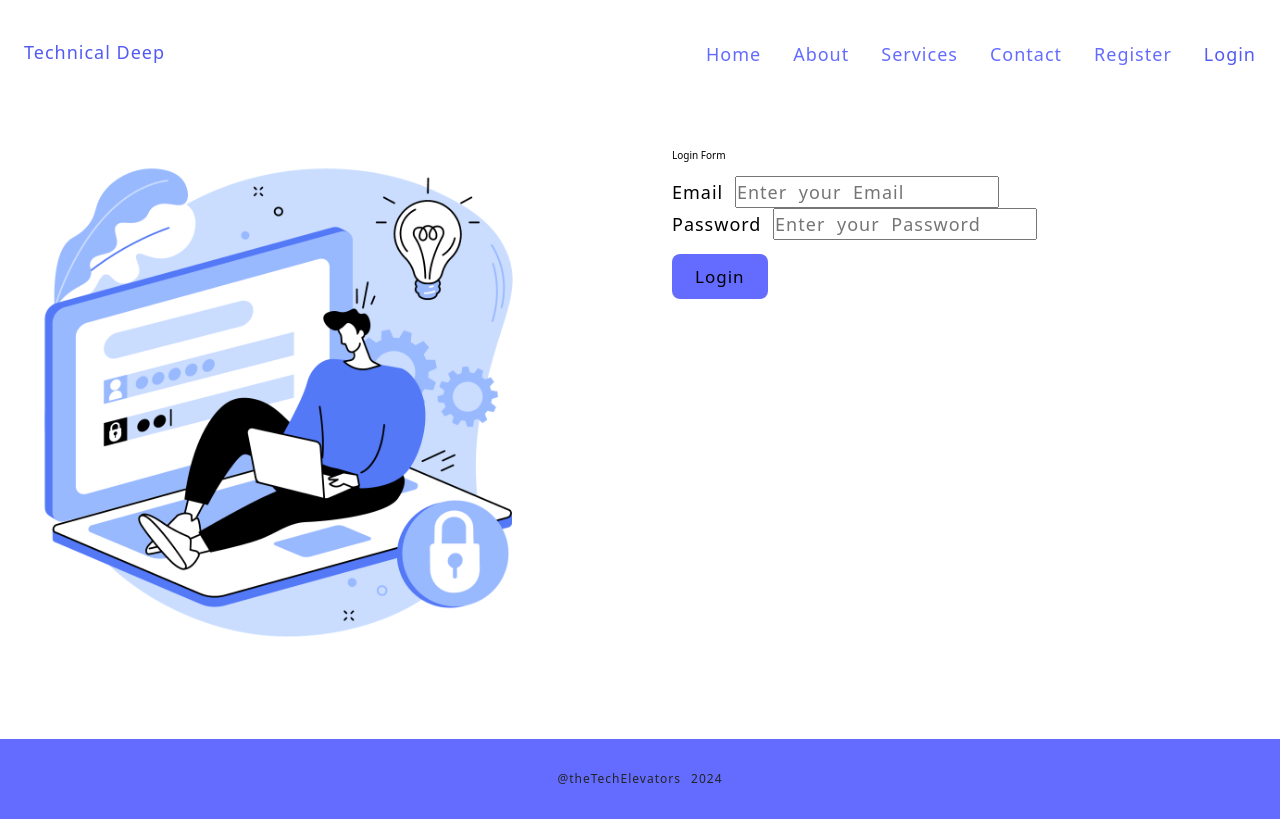
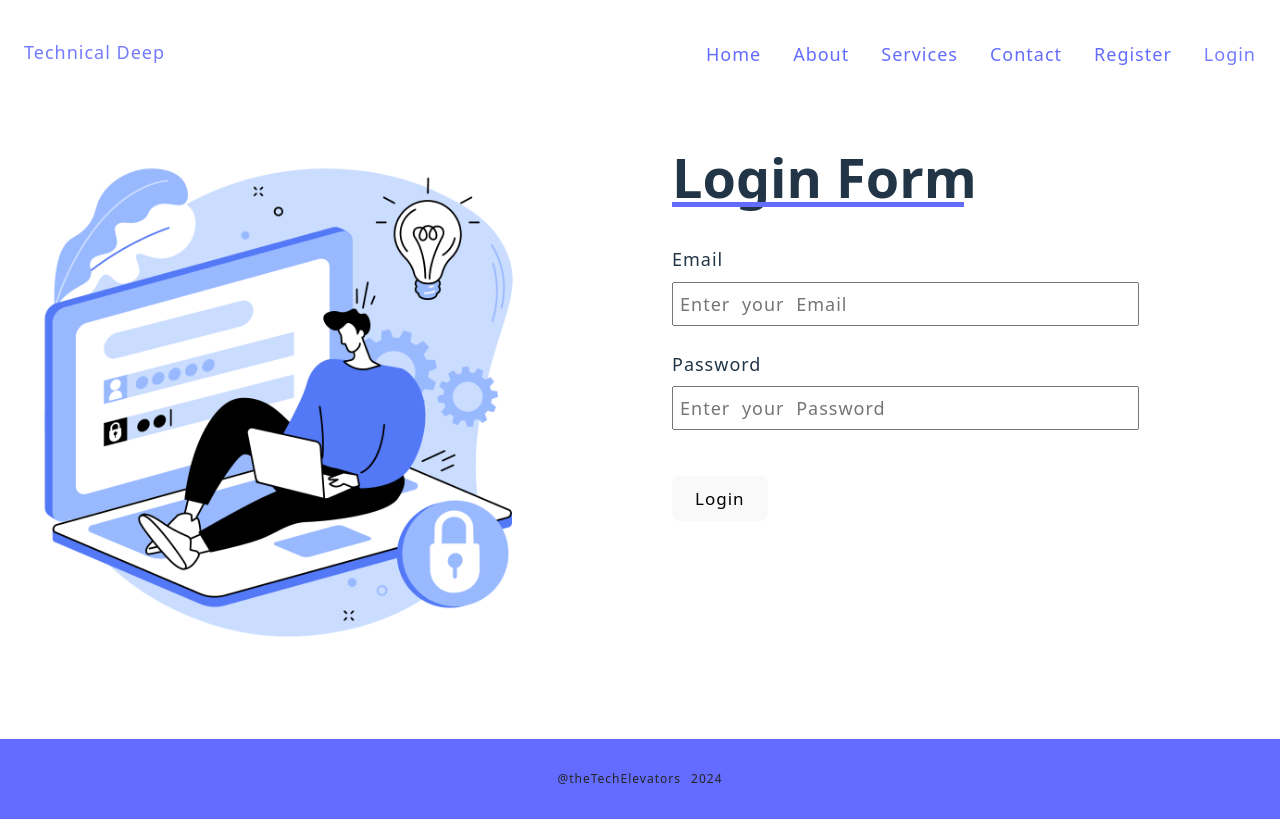
Before and after one commit to Deep-20/SerVista, a React (Vite) app in the folder client/: page /login in a window 1280 px wide. Built offline with nearby package versions, Linux system fonts and the light colour scheme.

Commit message:
Added CSS Styling to pages

```diff
--- a/client/src/index.css
+++ b/client/src/index.css
@@ -102,6 +102,37 @@ button:hover {
 a:hover,
 a.active {
   color: #535bf2;
+}
+
+.main-heading {
+  position: relative;
+  text-transform: capitalize;
+
+  &::after {
+    content: "";
+    position: absolute;
+    left: 0;
+    bottom: 0;
+    width: 50%;
+    height: 0.5rem;
+    background-color: var(--btn-color);
+  }
+}
+
+@media (prefers-color-scheme: light) {
+  :root {
+    color: #213547;
+    background-color: #ffffff;
+  }
+
+  a:hover,
+  a.active {
+    color: #747bff;
+  }
+
+  button {
+    background-color: #f9f9f9;
+  }
 }
 
 /***** Hero Section *****/
@@ -239,3 +270,95 @@ a.active {
 }
 
 /***** End Contact *****/
+
+/***** Error Page *****/
+
+#error-page {
+  display: flex;
+  align-items: center;
+  justify-content: center;
+}
+
+#error-page .content {
+  max-width: 70rem;
+  text-align: center;
+}
+
+.content h2.header {
+  font-size: 18vw;
+  line-height: 1em;
+  animation: animate 10s ease-in-out infinite;
+  background: -webkit-repeating-linear-gradient(
+    -60deg,
+    #71b7e6,
+    var(--btn-color),
+    #b98acc,
+    #ee8176,
+    #b98acc,
+    var(--btn-color),
+    #9b59b6
+  );
+
+  background-size: 500%;
+  -webkit-background-clip: text;
+  -webkit-text-fill-color: transparent;
+  text-shadow: 1px 1px 2px rgba(255, 255, 255, 0.25);
+  position: relative;
+}
+
+@keyframes animate {
+  0% {
+    background-position: 0 0;
+  }
+
+  25% {
+    background-position: 100% 0;
+  }
+
+  50% {
+    background-position: 100% 100%;
+  }
+
+  75% {
+    background-position: 0 100%;
+  }
+
+  100% {
+    background-position: 0 0;
+  }
+}
+
+/***** Registration Section *****/
+
+.section-registration {
+  padding: 0 3.2rem;
+
+  & .container {
+    padding-top: 3.2rem;
+    align-items: center;
+  }
+
+  & img {
+    width: 80%;
+    height: auto;
+  }
+}
+
+.registration-form,
+.login-form {
+  & label {
+    display: block;
+    margin: 2.4rem 0 0.8rem 0;
+    text-transform: capitalize;
+  }
+
+  & input {
+    width: 80%;
+    padding: 0.6rem 0.6rem;
+  }
+
+  & button {
+    margin-top: 3.2rem;
+  }
+}
+/***** End Registration *****/
--- a/client/src/pages/About.jsx
+++ b/client/src/pages/About.jsx
@@ -1,3 +1,5 @@
+import { Analytics } from "../components/Analytics";
+
 export const About = () => {
   return (
     <>
@@ -51,6 +53,8 @@ export const About = () => {
           </div>
         </div>
       </div>
+
+      <Analytics />
     </>
   );
 };
--- a/client/src/pages/Contact.jsx
+++ b/client/src/pages/Contact.jsx
@@ -25,7 +25,7 @@ export const Contact = () => {
     <>
       <section className="section-contact">
         <div className="contact-content container">
-          <h1 className="main-heading"> Contact Us </h1>{" "}
+          <h1 className="main-heading"> Contact Us </h1>
         </div>
         <div className="container grid grid-two-cols">
           <div className="contact-img">
--- a/client/src/pages/Home.jsx
+++ b/client/src/pages/Home.jsx
@@ -1,3 +1,5 @@
+import { Analytics } from "../components/Analytics";
+
 export const Home = () => {
   return (
     <>
@@ -36,26 +38,7 @@ export const Home = () => {
       </main>
 
       {/* 2nd Section  */}
-      <section className="section-analytics">
-        <div className="container grid grid-four-cols">
-          <div className="div1">
-            <h2> 50+ </h2>
-            <p> registered companies </p>
-          </div>
-          <div className="div1">
-            <h2>100,00+ </h2>
-            <p>happy clients</p>
-          </div>
-          <div className="div1">
-            <h2> %00+</h2>
-            <p>Well Known Developers</p>
-          </div>
-          <div className="div1">
-            <h2> 24/7 </h2>
-            <p>service</p>
-          </div>
-        </div>
-      </section>
+      <Analytics />
 
       {/* 3rd section  */}
       <section className="section-hero">
--- a/client/src/pages/Login.jsx
+++ b/client/src/pages/Login.jsx
@@ -36,7 +36,9 @@ export const Login = () => {
                 />
               </div>
               <div className="login-form">
-                <div className="main-header mb3"> Login Form </div>
+                <div className="main-heading mb3">
+                  <h1>Login Form</h1>{" "}
+                </div>
                 <br />
 
                 <form onSubmit={handleSubmit}>
--- a/client/src/pages/Register.jsx
+++ b/client/src/pages/Register.jsx
@@ -31,7 +31,7 @@ export const Register = () => {
         <main>
           <div className="section-registration">
             <div className="container grid grid-two-cols">
-              <div className="registration-image">
+              <div className="reg-image">
                 <img
                   src="/images/register.png"
                   alt="a person trying to fill registration form"
@@ -41,7 +41,9 @@ export const Register = () => {
               </div>
 
               <div className="registration-form">
-                <div className="main-header mb-3"> Registration Form</div>
+                <div className="main-heading mb-3">
+                  <h1> Registration Form </h1>
+                </div>
                 <br />
 
                 <form onSubmit={handleSubmit}>
@@ -50,7 +52,7 @@ export const Register = () => {
                     <input
                       type="text"
                       name="username"
-                      placeholder="username"
+                      placeholder="Username"
                       id="username"
                       required
                       autoComplete="off"
@@ -77,7 +79,7 @@ export const Register = () => {
                     <input
                       type="number"
                       name="phone"
-                      placeholder="phone"
+                      placeholder="Phone"
                       id="phone"
                       required
                       autoComplete="off"
@@ -90,7 +92,7 @@ export const Register = () => {
                     <input
                       type="password"
                       name="password"
-                      placeholder="password"
+                      placeholder="Password"
                       id="password"
                       required
                       autoComplete="off"
```
